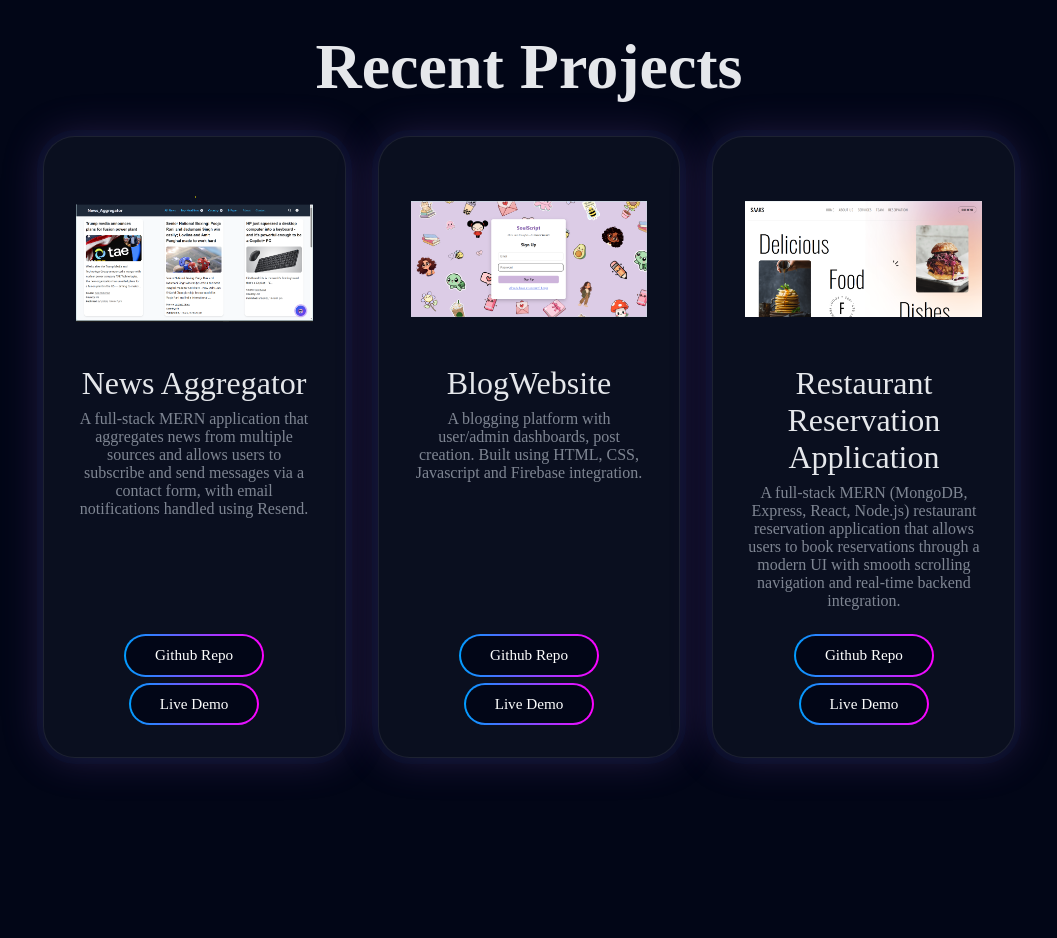
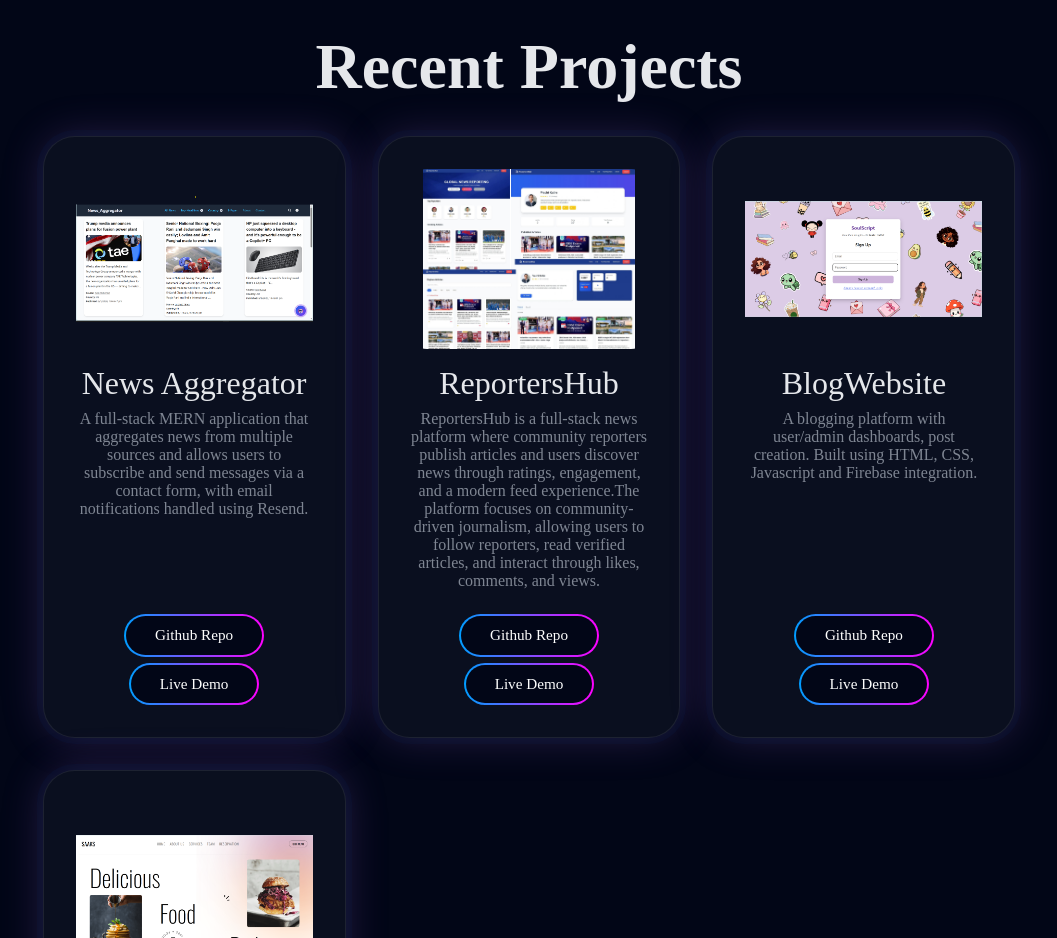
Before and after one commit to sak033/MyPortfolio, a plain HTML site: page index.html in a window 1280 px wide. Shown: the part 2500-3438 px from the top of the page, without its empty margins (111-1168 px from the left). Drawn offline with Linux system fonts and the light colour scheme.

Commit message:
Added new project- ReportersHub

```diff
--- a/index.html
+++ b/index.html
@@ -204,6 +204,20 @@
             </div>
         </div>
 
+      <div class="project-card">
+            <img src="Images/thumbnail.jpg" alt="">
+            <h3>ReportersHub</h3>
+            <p>ReportersHub is a full-stack news platform where community reporters publish articles and users discover news through ratings, engagement, and a modern feed experience.The platform focuses on community-driven journalism, allowing users to follow reporters, read verified articles, and interact through likes, comments, and views.</p>
+            <div class="btn-group">
+                <a href="https://github.com/sak033/ReportersHub-FullStack" class="btn">Github Repo</a>
+
+            </div>
+            <div class="btn-group demo-btn">
+                <a href="https://youtu.be/gf717DmEjPA" class="btn">Live Demo</a>
+            </div>
+        </div>
+
+
         <div class="project-card">
             <img src="Images/Blog_project.png" alt="">
             <h3>BlogWebsite</h3>
```
Also changed, not shown: Images/thumbnail.jpg (added).
